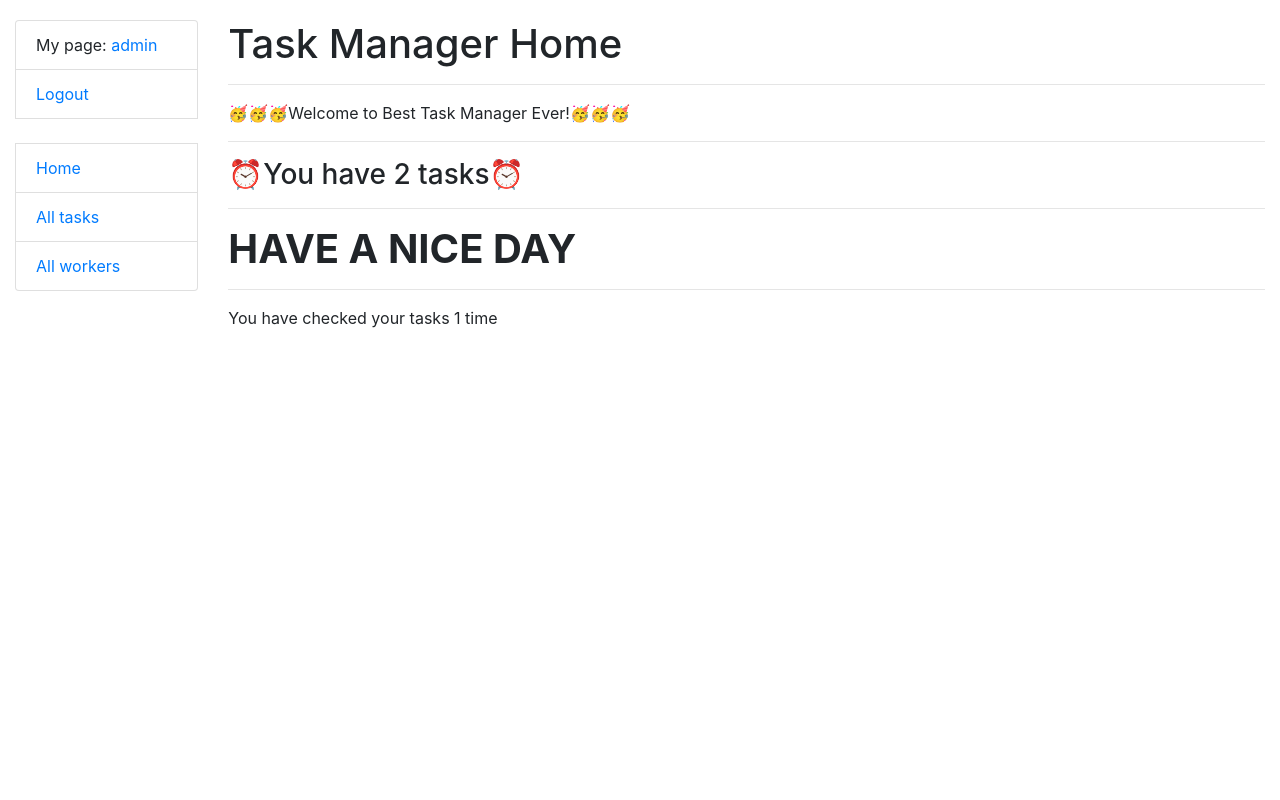
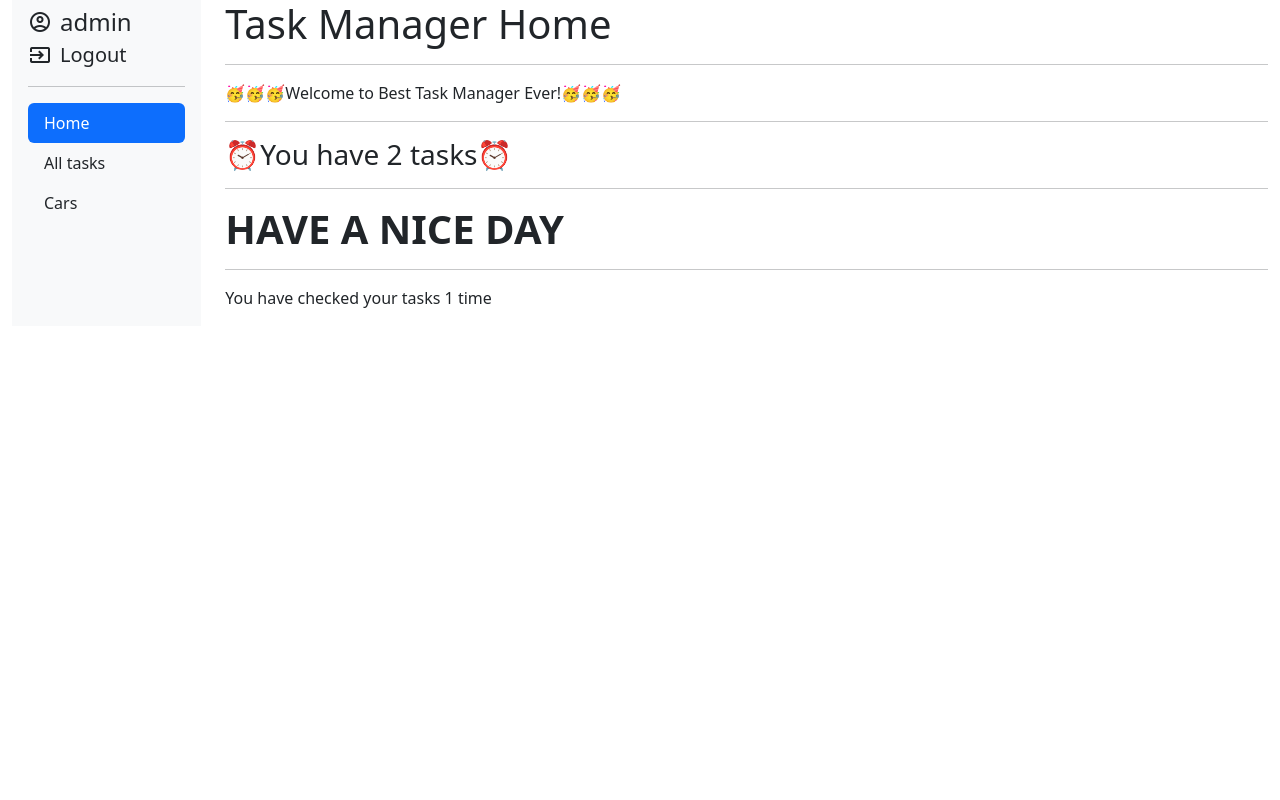
Before and after one commit to SevKrok/it-task-manager, a Django app: page / in a window 1280 px wide. Run offline with Django 4.2, Linux system fonts and the light colour scheme; a user stored in the database is signed in; data comes from the database, SQL or seed files in the repository.

Commit message:
Update sidebar.html

```diff
--- a/it_task_manager/settings.py
+++ b/it_task_manager/settings.py
@@ -35,7 +35,7 @@ SECRET_KEY = os.environ["DJANGO_SECRET_KEY"]
 
 
 # SECURITY WARNING: don't run with debug turned on in production!
-DEBUG = 'RENDER' not in os.environ
+DEBUG = "RENDER" not in os.environ
 
 ALLOWED_HOSTS = ["127.0.0.1", "it-task-manager-8lid.onrender.com"]
 
--- a/static/css/styles.css
+++ b/static/css/styles.css
@@ -1,3 +1,4 @@
 body {
-    margin-top: 20px;
+    height: 100vh;
+    overflow: hidden;
 }
--- a/templates/base.html
+++ b/templates/base.html
@@ -5,10 +5,10 @@
   {% block title %}<title>Task Manager</title>{% endblock %}
   <meta charset="utf-8">
   <meta name="viewport" content="width=device-width, initial-scale=1">
+  <link href="https://cdn.jsdelivr.net/npm/bootstrap@5.3.2/dist/css/bootstrap.min.css" rel="stylesheet"
+        integrity="sha384-T3c6CoIi6uLrA9TneNEoa7RxnatzjcDSCmG1MXxSR1GAsXEV/Dwwykc2MPK8M2HN" crossorigin="anonymous">
   <link rel="stylesheet"
-        href="https://cdn.jsdelivr.net/npm/bootstrap@4.5.3/dist/css/bootstrap.min.css"
-        integrity="sha384-TX8t27EcRE3e/ihU7zmQxVncDAy5uIKz4rEkgIXeMed4M0jlfIDPvg6uqKI2xXr2"
-        crossorigin="anonymous">
+        href="https://fonts.googleapis.com/css2?family=Material+Symbols+Outlined:opsz,wght,FILL,GRAD@20..48,100..700,0..1,-50..200"/>
   <!-- Add additional CSS in static file -->
   {% load static %}
   <link rel="stylesheet" href="{% static 'css/styles.css' %}">
--- a/templates/includes/sidebar.html
+++ b/templates/includes/sidebar.html
@@ -1,14 +1,45 @@
-<ul class="sidebar-nav list-group">
+<div class="d-flex flex-column flex-shrink-0 p-3 pt-1 bg-light h-100" style="width: 100%;">
   {% if user.is_authenticated %}
-    <li class="list-group-item">My page: <a href="{{ user.get_absolute_url }}">{{ user.get_username }}</a></li>
-    <li class="list-group-item"><a href="{% url 'logout' %}?next={{ request.path }}">Logout</a></li>
+    <div class="d-flex align-items-center">
+    <span class="material-symbols-outlined" style="margin-right: 0.5rem;">
+      account_circle
+    </span>
+      <a href="{{ user.get_absolute_url }}"
+         class="fs-4 mb-3 mb-md-0 me-md-auto link-dark text-decoration-none">{{ user.get_username }}</a>
+    </div>
+    <div class="d-flex align-items-center">
+    <span class="material-symbols-outlined" style="margin-right: 0.5rem;">
+      input
+    </span>
+      <a class="fs-5 mb-3 mb-md-0 me-md-auto link-dark text-decoration-none" href="{% url 'logout' %}?next={{ request.path }}">
+        Logout
+      </a>
+    </div>
   {% else %}
-    <li class="list-group-item"><a href="{% url 'login' %}?next={{ request.path }}">Login</a></li>
+    <div class="d-flex align-items-center">
+    <span class="material-symbols-outlined" style="margin-right: 0.5rem;">
+      input
+    </span>
+      <a class="fs-5 mb-3 mb-md-0 me-md-auto link-dark text-decoration-none" href="{% url 'login' %}?next={{ request.path }}">
+        Login
+      </a>
+    </div>
   {% endif %}
-
-  <br>
-
-  <li class="list-group-item"><a href="{% url 'task_manager:index' %}">Home</a></li>
-  <li class="list-group-item"><a href="{% url 'task_manager:task-list' %}">All tasks</a></li>
-  <li class="list-group-item"><a href="{% url 'task_manager:worker-list' %}">All workers</a></li>
-</ul>
+  <hr>
+  {% with request.resolver_match.url_name as url_name %}
+    <ul class="nav nav-pills flex-column mb-auto">
+      <li class="nav-item">
+        <a href="{% url 'task_manager:index' %}"
+           class="nav-link {% if url_name == 'index' %}active{% else %}link-dark{% endif %}">Home</a>
+      </li>
+      <li>
+        <a href="{% url 'task_manager:task-list' %}"
+           class="nav-link {% if url_name == 'task-list' %}active{% else %}link-dark{% endif %}">All tasks</a>
+      </li>
+      <li>
+        <a href="{% url 'task_manager:worker-list' %}"
+           class="nav-link {% if url_name == 'worker-list' %}active{% else %}link-dark{% endif %}">Cars</a>
+      </li>
+    </ul>
+  {% endwith %}
+</div>
```
